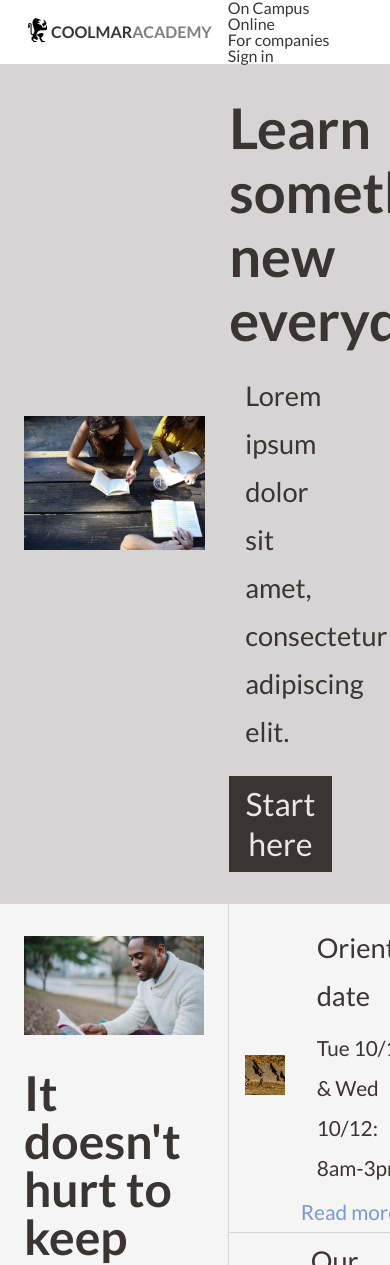
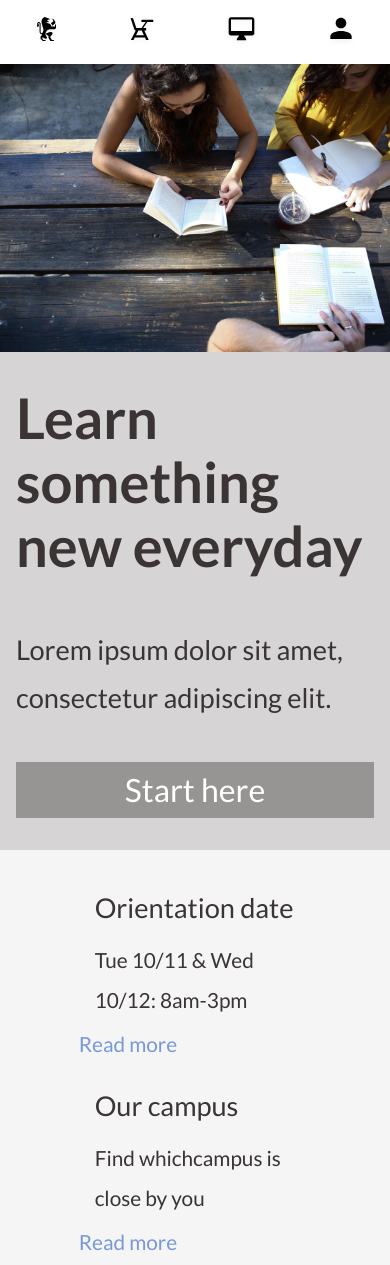
Before and after one commit to BrotherMarat/final-html, a plain HTML site: page index.html in a window 390 px wide. Shown: the top 1265 px of the page. Drawn offline with Linux system fonts and the light colour scheme.

Commit message:
saving before going to job

```diff
--- a/index.html
+++ b/index.html
@@ -12,7 +12,12 @@
     <!-- Header -->
     <header>
         <div class="header-left">
-            <img src="./resources/images/ic-logo.svg" alt="logo">
+            <a href="#"><img id="logo" src="./resources/images/ic-logo.svg" alt="logo"></a>
+
+                <a href="#"><img src="./resources/images/ic-on-campus.svg" alt="campus logo"></a>
+                <a href="#"><img src="./resources/images/ic-online.svg" alt="online logo"></a>
+                <a href="#"><img src="./resources/images/ic-login.svg" alt="login logo"></a>
+
             <h2><span id="coolmar"> COOLMAR</span><span id="academy">ACADEMY</span></h2>
         </div>
             <nav class="header-right">
@@ -52,6 +57,7 @@
             <div class="info-blocks">
                 <div class="img-about">
                     <img src="./resources/images/information-orientation.jpg" alt="date">
+                    <img src="./resources/images/information-orientation-mobile.jpg" alt="date">
                 </div>
                 <div class="text-about">
                     <h3>Orientation date</h3>
@@ -61,7 +67,8 @@
             </div>
             <div class="info-blocks">
                 <div class="img-about">
-                    <img src="./resources/images/information-campus.jpg" alt="date">
+                    <img src="./resources/images/information-campus.jpg" alt="campus">
+                    <img src="./resources/images/information-campus-mobile.jpg" alt="campus">
                 </div>
                 <div class="text-about">
                     <h3>Our campus</h3>
@@ -71,7 +78,10 @@
             </div>
             <div class="info-blocks leckture">
                 <div class="img-about">
-                    <img src="./resources/images/information-guest-lecture.jpg" alt="date">
+                    <img src="./resources/images/information-guest-lecture.jpg" alt="lecture">
+                    <div class="mobile-img">
+                    <img src="./resources/images/information-guest-lecture-mobile.jpg" alt="lecture">
+                    </div>
                 </div>
                 <div class="text-about">
                     <h3>Our guest lecture</h3>
--- a/resources/css/style.css
+++ b/resources/css/style.css
@@ -93,6 +93,44 @@ header a {
     font-size: 1rem;
 }
 
+/* Mobile */
+
+@media only screen and (max-width: 740px) {
+    .header-left h2, header li {
+        display: none;
+    }
+}
+
+.header-left img{
+    display: inline-flex;
+    justify-content: space-around;
+}
+
+@media only screen and (min-width: 740px) {
+    .header-left img {
+        display: none;
+    }
+}
+
+@media only screen and (min-width: 740px) {
+    #logo {
+        display: block;
+    }
+}
+
+@media only screen and (max-width: 740px) {
+    .header-left {
+        width: 100%;
+        justify-content: space-around;
+    }
+}
+
+@media only screen and (max-width: 740px) {
+    header {
+        padding: 0;
+    }
+}
+
 
 /* Under header section */
 
@@ -133,6 +171,41 @@ header a {
     color: rgb(238, 229, 229);
     padding: .5rem 0;
     text-align: center;
+}
+
+@media only screen and (max-width: 740px) {
+    .container {
+        flex-direction: column;
+        padding: 0;
+    }
+}
+
+@media only screen and (max-width: 740px) {
+    .container .left-side {
+        width: 100%;
+        height: auto;
+        padding: 0;
+    }
+}
+
+@media only screen and (max-width: 740px) {
+    .container .right-side {
+        width: 100%;
+        padding: 2rem 1rem;
+    }
+}
+
+@media only screen and (max-width: 740px) {
+    .container .right-side h3 {
+        padding: 2rem 0 1.5rem 0;
+    }
+}
+
+@media only screen and (max-width: 740px) {
+    #start {
+        background-color: rgb(151, 148, 148);
+        color: white;
+    }
 }
 
 /* About */
@@ -196,6 +269,55 @@ header a {
 .text-about a {
     line-height: 2.5rem;
     color: rgb(121, 153, 214);
+}
+
+@media only screen and (max-width: 740px) {
+    .left-about {
+        display: none;
+    }
+}
+
+@media only screen and (max-width: 740px) {
+    .container-about {
+        padding: 0;
+    }
+}
+
+@media only screen and (max-width: 740px) {
+    .right-side-about {
+        width: 100%;
+        padding: 1rem 1rem 2rem 1rem;
+    }
+}
+
+@media only screen and (max-width: 740px) {
+    .right-side-about .info-blocks {
+        flex-direction: column;
+        background-color: whitesmoke;
+        border: none;
+        width: 100%;
+        height: auto;
+    }
+}
+
+@media only screen and (max-width: 740px) {
+    .img-about {
+        width: 100%;
+        height: auto;
+        padding: 0;
+    }
+}
+
+@media only screen and (max-width: 740px) {
+    .right-side-about .info-blocks .img-about img {
+        display: none;
+    }
+}
+
+@media only screen and (max-width: 740px) {
+    .right-side-about .info-blocks .img-about .mobile-img img {
+        width: 100%;
+    }
 }
 
 /* Learning */
@@ -282,3 +404,5 @@ footer p {
 footer a {
     margin-left: .7rem;
 }
+
+/* Mobile */
```
Also changed, not shown: 2 other files.
